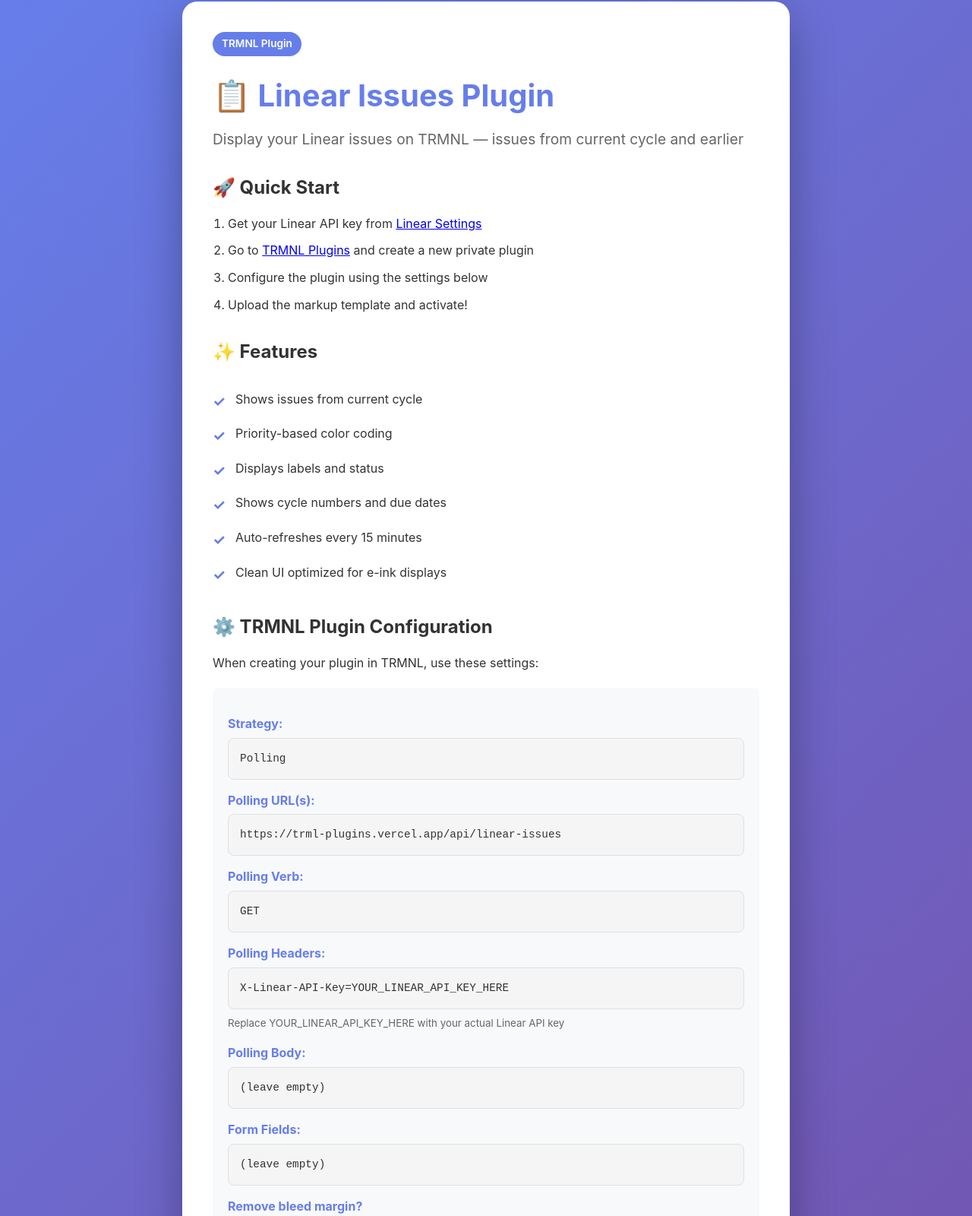
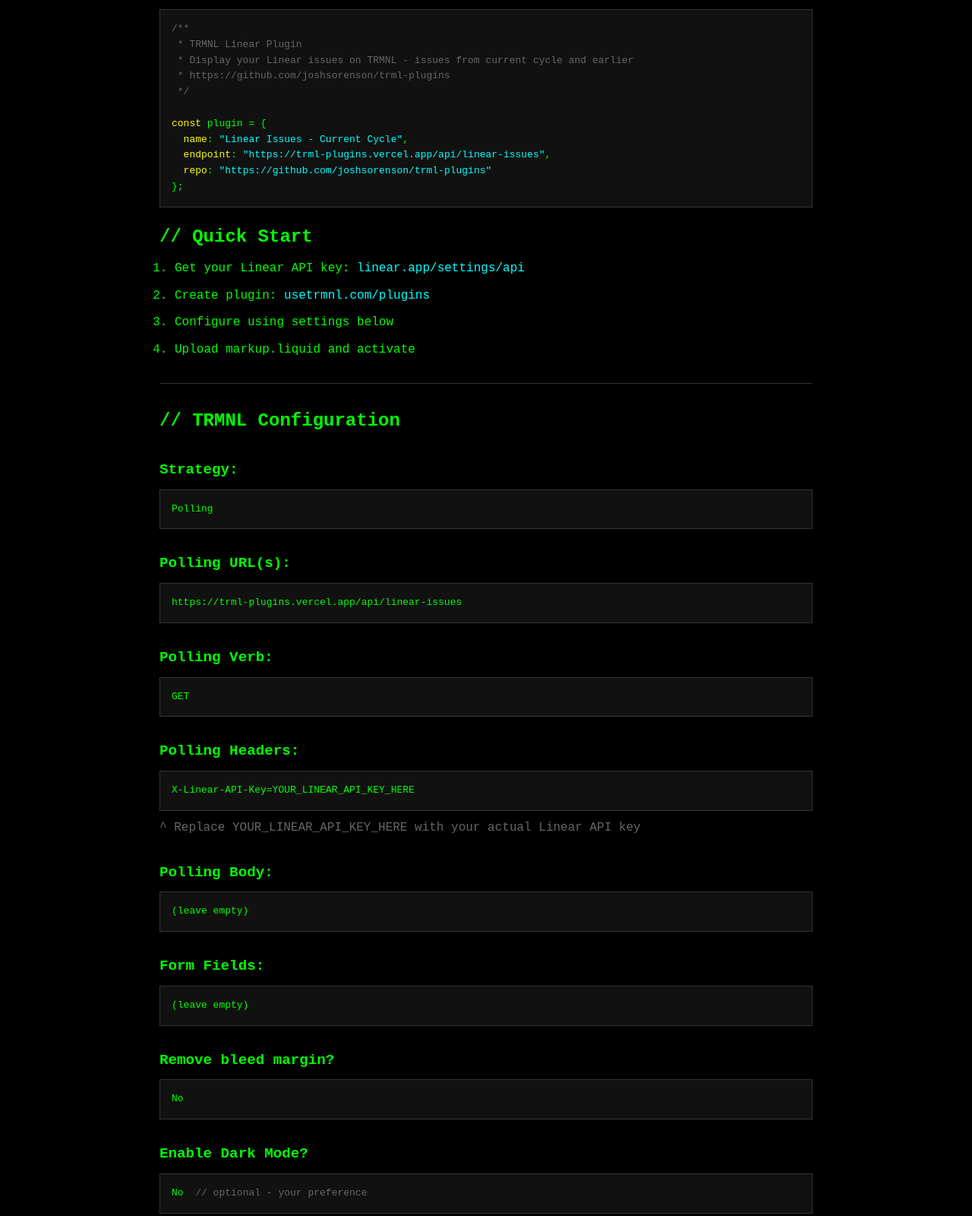
Before and after one commit to joshsorenson/sqd-trml-plugins, a website: page public/index.html in a window 1280 px wide. Shown: the part 18-1618 px from the top of the page at 76% size. Drawn offline with Linux system fonts and the light colour scheme.

Commit message:
Redesign landing page with terminal/hacker aesthetic

```diff
--- a/public/index.html
+++ b/public/index.html
@@ -12,259 +12,152 @@
         }
 
         body {
-            font-family: -apple-system, BlinkMacSystemFont, 'Segoe UI', Roboto, Oxygen, Ubuntu, Cantarell, sans-serif;
+            font-family: 'Courier New', 'Courier', monospace;
             line-height: 1.6;
-            color: #333;
-            background: linear-gradient(135deg, #667eea 0%, #764ba2 100%);
-            min-height: 100vh;
-            display: flex;
-            align-items: center;
-            justify-content: center;
+            color: #0f0;
+            background: #000;
             padding: 20px;
-        }
-
-        .container {
-            max-width: 800px;
-            background: white;
-            border-radius: 20px;
-            padding: 40px;
-            box-shadow: 0 20px 60px rgba(0, 0, 0, 0.3);
+            max-width: 900px;
+            margin: 0 auto;
         }
 
         h1 {
-            font-size: 2.5em;
-            margin-bottom: 10px;
-            color: #667eea;
+            font-size: 1.5em;
+            margin: 20px 0 10px 0;
+            color: #0f0;
         }
 
-        .subtitle {
+        h2 {
             font-size: 1.2em;
-            color: #666;
-            margin-bottom: 30px;
+            margin: 30px 0 10px 0;
+            color: #0f0;
         }
 
-        .badge {
-            display: inline-block;
-            background: #667eea;
-            color: white;
-            padding: 5px 12px;
-            border-radius: 20px;
-            font-size: 0.85em;
-            font-weight: 600;
-            margin-bottom: 20px;
+        p, li {
+            margin: 10px 0;
         }
 
-        .section {
-            margin: 30px 0;
-        }
-
-        .section h2 {
-            font-size: 1.5em;
-            margin-bottom: 15px;
-            color: #333;
-        }
-
-        .feature-list {
-            list-style: none;
-            margin: 20px 0;
-        }
-
-        .feature-list li {
-            padding: 10px 0;
-            padding-left: 30px;
-            position: relative;
-        }
-
-        .feature-list li:before {
-            content: "✓";
-            position: absolute;
-            left: 0;
-            color: #667eea;
-            font-weight: bold;
-            font-size: 1.2em;
-        }
-
-        .code-block {
-            background: #f5f5f5;
-            border: 1px solid #e0e0e0;
-            border-radius: 8px;
-            padding: 15px;
-            margin: 15px 0;
-            font-family: 'Courier New', monospace;
-            font-size: 0.9em;
-            overflow-x: auto;
-        }
-
-        .endpoint {
-            background: #e8f5e9;
-            border-left: 4px solid #4caf50;
-            padding: 15px;
-            margin: 15px 0;
-            border-radius: 4px;
-        }
-
-        .endpoint code {
-            color: #2e7d32;
-            font-weight: 600;
-        }
-
-        .button {
-            display: inline-block;
-            background: #667eea;
-            color: white;
-            padding: 12px 24px;
-            text-decoration: none;
-            border-radius: 8px;
-            font-weight: 600;
-            margin: 10px 10px 10px 0;
-            transition: transform 0.2s, box-shadow 0.2s;
-        }
-
-        .button:hover {
-            transform: translateY(-2px);
-            box-shadow: 0 4px 12px rgba(102, 126, 234, 0.4);
-        }
-
-        .button.secondary {
-            background: #764ba2;
-        }
-
-        .warning {
-            background: #fff3e0;
-            border-left: 4px solid #ff9800;
-            padding: 15px;
-            margin: 15px 0;
-            border-radius: 4px;
-        }
-
-        .warning strong {
-            color: #e65100;
-        }
-
-        footer {
-            margin-top: 40px;
-            padding-top: 20px;
-            border-top: 1px solid #e0e0e0;
-            text-align: center;
-            color: #666;
-            font-size: 0.9em;
-        }
-
-        footer a {
-            color: #667eea;
+        a {
+            color: #0ff;
             text-decoration: none;
         }
 
-        footer a:hover {
+        a:hover {
             text-decoration: underline;
+        }
+
+        .comment {
+            color: #666;
+        }
+
+        .key {
+            color: #ff0;
+        }
+
+        .string {
+            color: #0ff;
+        }
+
+        code {
+            color: #f0f;
+        }
+
+        pre {
+            background: #111;
+            padding: 15px;
+            margin: 10px 0;
+            overflow-x: auto;
+            border: 1px solid #333;
+        }
+
+        ul, ol {
+            margin-left: 20px;
+        }
+
+        hr {
+            border: none;
+            border-top: 1px solid #333;
+            margin: 30px 0;
         }
     </style>
 </head>
 <body>
-    <div class="container">
-        <div class="badge">TRMNL Plugin</div>
-        <h1>📋 Linear Issues Plugin</h1>
-        <p class="subtitle">Display your Linear issues on TRMNL — issues from current cycle and earlier</p>
+<pre>
+<span class="comment">/**
+ * TRMNL Linear Plugin
+ * Display your Linear issues on TRMNL - issues from current cycle and earlier
+ * https://github.com/joshsorenson/trml-plugins
+ */</span>
 
-        <div class="section">
-            <h2>🚀 Quick Start</h2>
-            <ol style="padding-left: 20px;">
-                <li style="margin: 10px 0;">Get your Linear API key from <a href="https://linear.app/settings/api" target="_blank">Linear Settings</a></li>
-                <li style="margin: 10px 0;">Go to <a href="https://usetrmnl.com/plugins" target="_blank">TRMNL Plugins</a> and create a new private plugin</li>
-                <li style="margin: 10px 0;">Configure the plugin using the settings below</li>
-                <li style="margin: 10px 0;">Upload the markup template and activate!</li>
-            </ol>
-        </div>
+<span class="key">const</span> plugin = {
+  <span class="key">name</span>: <span class="string">"Linear Issues - Current Cycle"</span>,
+  <span class="key">endpoint</span>: <span class="string">"https://trml-plugins.vercel.app/api/linear-issues"</span>,
+  <span class="key">repo</span>: <span class="string">"https://github.com/joshsorenson/trml-plugins"</span>
+};
+</pre>
 
-        <div class="section">
-            <h2>✨ Features</h2>
-            <ul class="feature-list">
-                <li>Shows issues from current cycle</li>
-                <li>Priority-based color coding</li>
-                <li>Displays labels and status</li>
-                <li>Shows cycle numbers and due dates</li>
-                <li>Auto-refreshes every 15 minutes</li>
-                <li>Clean UI optimized for e-ink displays</li>
-            </ul>
-        </div>
+<h1>// Quick Start</h1>
+<ol>
+  <li>Get your Linear API key: <a href="https://linear.app/settings/api" target="_blank">linear.app/settings/api</a></li>
+  <li>Create plugin: <a href="https://usetrmnl.com/plugins" target="_blank">usetrmnl.com/plugins</a></li>
+  <li>Configure using settings below</li>
+  <li>Upload markup.liquid and activate</li>
+</ol>
 
-        <div class="section">
-            <h2>⚙️ TRMNL Plugin Configuration</h2>
-            <p style="margin-bottom: 20px;">When creating your plugin in TRMNL, use these settings:</p>
+<hr>
 
-            <div style="background: #f8f9fa; padding: 20px; border-radius: 8px; margin: 15px 0;">
-                <div style="margin: 15px 0;">
-                    <strong style="color: #667eea;">Strategy:</strong><br>
-                    <div class="code-block" style="margin: 5px 0;">Polling</div>
-                </div>
+<h1>// TRMNL Configuration</h1>
 
-                <div style="margin: 15px 0;">
-                    <strong style="color: #667eea;">Polling URL(s):</strong><br>
-                    <div class="code-block" style="margin: 5px 0;">https://trml-plugins.vercel.app/api/linear-issues</div>
-                </div>
+<h2>Strategy:</h2>
+<pre>Polling</pre>
 
-                <div style="margin: 15px 0;">
-                    <strong style="color: #667eea;">Polling Verb:</strong><br>
-                    <div class="code-block" style="margin: 5px 0;">GET</div>
-                </div>
+<h2>Polling URL(s):</h2>
+<pre>https://trml-plugins.vercel.app/api/linear-issues</pre>
 
-                <div style="margin: 15px 0;">
-                    <strong style="color: #667eea;">Polling Headers:</strong><br>
-                    <div class="code-block" style="margin: 5px 0;">X-Linear-API-Key=YOUR_LINEAR_API_KEY_HERE</div>
-                    <small style="color: #666;">Replace YOUR_LINEAR_API_KEY_HERE with your actual Linear API key</small>
-                </div>
+<h2>Polling Verb:</h2>
+<pre>GET</pre>
 
-                <div style="margin: 15px 0;">
-                    <strong style="color: #667eea;">Polling Body:</strong><br>
-                    <div class="code-block" style="margin: 5px 0;">(leave empty)</div>
-                </div>
+<h2>Polling Headers:</h2>
+<pre>X-Linear-API-Key=YOUR_LINEAR_API_KEY_HERE</pre>
+<p class="comment">^ Replace YOUR_LINEAR_API_KEY_HERE with your actual Linear API key</p>
 
-                <div style="margin: 15px 0;">
-                    <strong style="color: #667eea;">Form Fields:</strong><br>
-                    <div class="code-block" style="margin: 5px 0;">(leave empty)</div>
-                </div>
+<h2>Polling Body:</h2>
+<pre>(leave empty)</pre>
 
-                <div style="margin: 15px 0;">
-                    <strong style="color: #667eea;">Remove bleed margin?</strong><br>
-                    <div class="code-block" style="margin: 5px 0;">No</div>
-                </div>
+<h2>Form Fields:</h2>
+<pre>(leave empty)</pre>
 
-                <div style="margin: 15px 0;">
-                    <strong style="color: #667eea;">Enable Dark Mode?</strong><br>
-                    <div class="code-block" style="margin: 5px 0;">No (optional - your preference)</div>
-                </div>
-            </div>
+<h2>Remove bleed margin?</h2>
+<pre>No</pre>
 
-            <div class="warning">
-                <strong>⚠️ Important:</strong><br>
-                Make sure to replace <code>YOUR_LINEAR_API_KEY_HERE</code> in the Polling Headers field with your actual Linear API key from <a href="https://linear.app/settings/api" target="_blank">Linear Settings</a>.
-            </div>
-        </div>
+<h2>Enable Dark Mode?</h2>
+<pre>No  <span class="comment">// optional - your preference</span></pre>
 
-        <div class="section">
-            <h2>📄 Markup Template</h2>
-            <p>Download the <code>markup.liquid</code> file from the <a href="https://github.com/joshsorenson/trml-plugins" target="_blank">GitHub repository</a> and upload it to your TRMNL plugin.</p>
-        </div>
+<hr>
 
-        <div class="section">
-            <h2>🧪 Test Your Configuration</h2>
-            <p style="margin-bottom: 10px;">Test the API endpoint with curl:</p>
-            <div class="code-block">
-curl -H "X-Linear-API-Key: YOUR_LINEAR_API_KEY" \<br>
-&nbsp;&nbsp;https://trml-plugins.vercel.app/api/linear-issues
-            </div>
-            <p style="margin-top: 10px; font-size: 0.9em; color: #666;">You should receive JSON data with your Linear issues.</p>
-        </div>
+<h1>// Markup Template</h1>
+<p>Download <code>markup.liquid</code> from <a href="https://github.com/joshsorenson/trml-plugins" target="_blank">GitHub</a> and upload to TRMNL plugin</p>
 
-        <div class="section">
-            <a href="https://usetrmnl.com/plugins" class="button" target="_blank">Add to TRMNL</a>
-            <a href="https://github.com/joshsorenson/trml-plugins" class="button secondary" target="_blank">View on GitHub</a>
-        </div>
+<hr>
 
-        <footer>
-            <p>Built for <a href="https://usetrmnl.com" target="_blank">TRMNL</a> • Using <a href="https://linear.app" target="_blank">Linear</a> API</p>
-            <p style="margin-top: 10px; font-size: 0.85em;">Open source • MIT License</p>
-        </footer>
-    </div>
+<h1>// Test</h1>
+<pre>curl -H "X-Linear-API-Key: YOUR_LINEAR_API_KEY" \
+  https://trml-plugins.vercel.app/api/linear-issues</pre>
+
+<hr>
+
+<h1>// Features</h1>
+<ul>
+  <li>Shows issues from current cycle</li>
+  <li>Priority-based color coding</li>
+  <li>Displays labels, status, due dates</li>
+  <li>Auto-refreshes every 15 minutes</li>
+  <li>E-ink optimized display</li>
+</ul>
+
+<hr>
+
+<p class="comment">// Built for <a href="https://usetrmnl.com" target="_blank">TRMNL</a> • Using <a href="https://linear.app" target="_blank">Linear</a> API • MIT License</p>
+
 </body>
 </html>
```
